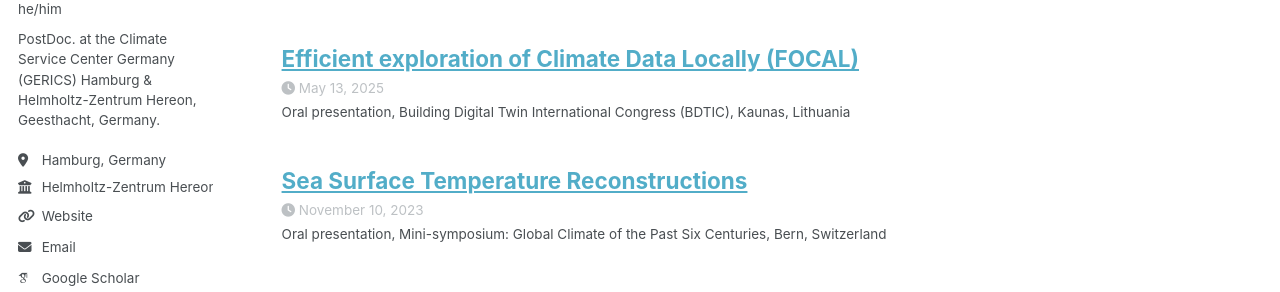
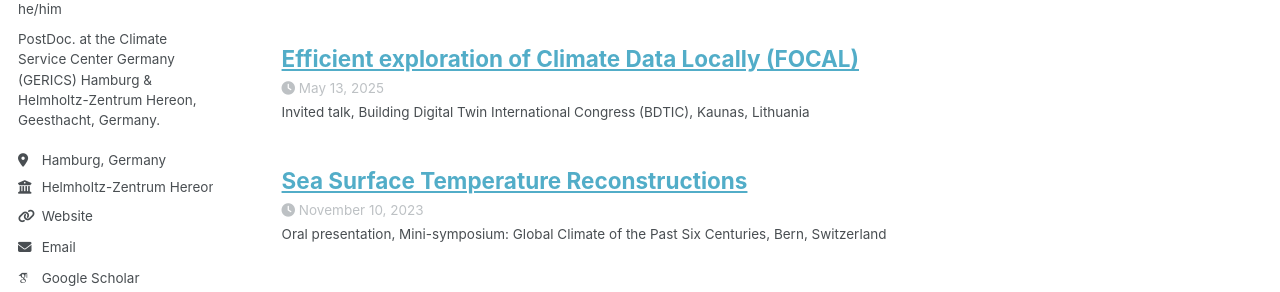
Before and after one commit to shamakson/shamakson.github.io, a Jekyll site: the page built from _pages/talks.html, in a window 1280 px wide and 900 px high. Shown: the part 278-570 px from the top of the window. Built offline with Jekyll 4.4.1, drawn with Linux system fonts in a browser that asks for light colours; some web fonts are replaced; a script bundle is joined from its source files by our own code; library files that are not in the unit come from our copies.

Commit message:
Change talk type from 'Oral presentation' to 'Invited talk'

```diff
--- a/_talks/2025-05-13-focal.md
+++ b/_talks/2025-05-13-focal.md
@@ -1,7 +1,7 @@
 ---
 title: "Efficient exploration of Climate Data Locally (FOCAL)"
 collection: talks
-type: "Oral presentation"
+type: "Invited talk"
 permalink: /talks/2025-05-13-focal
 venue: "Building Digital Twin International Congress (BDTIC)"
 date: 2025-05-13
```
